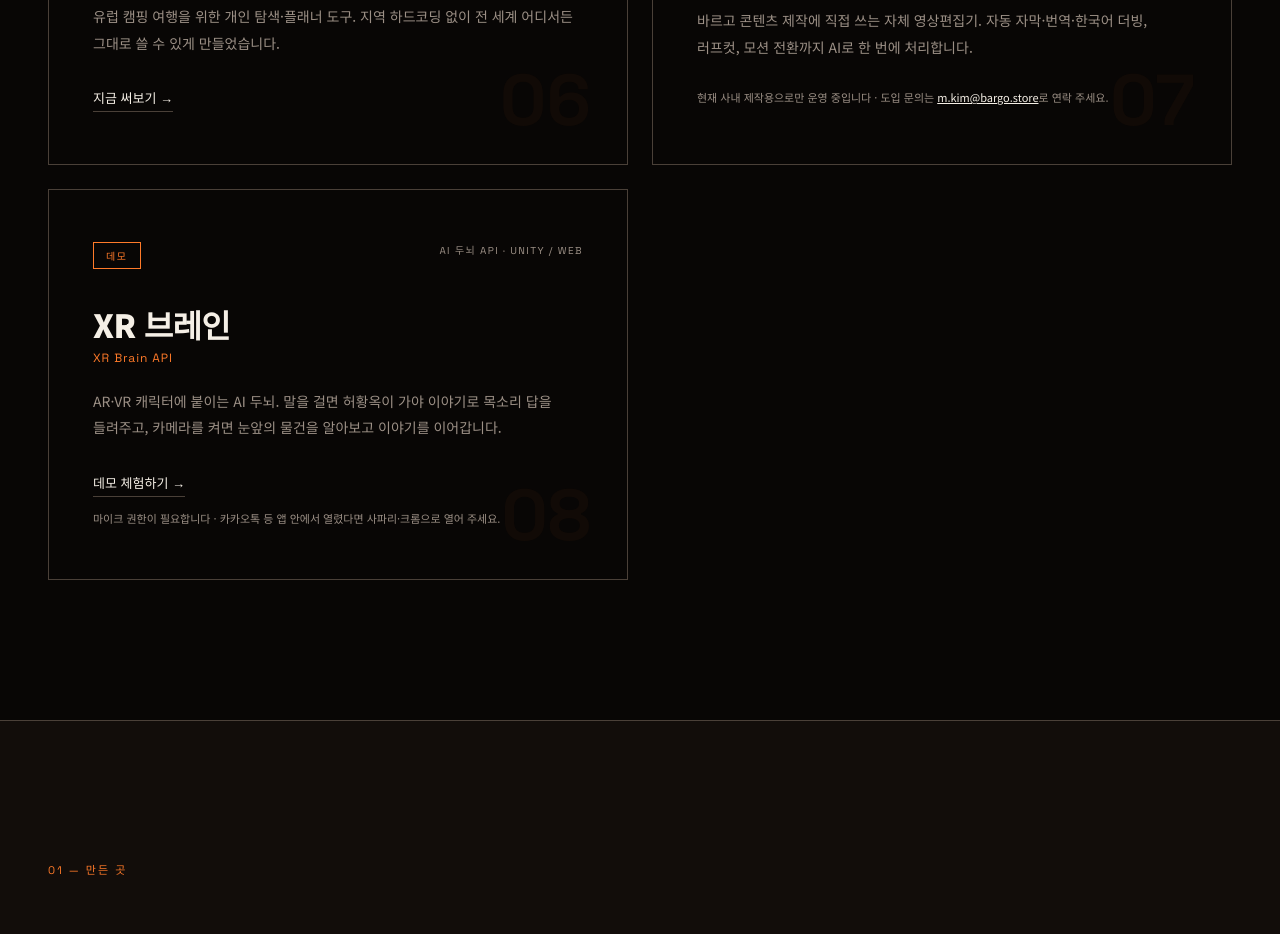
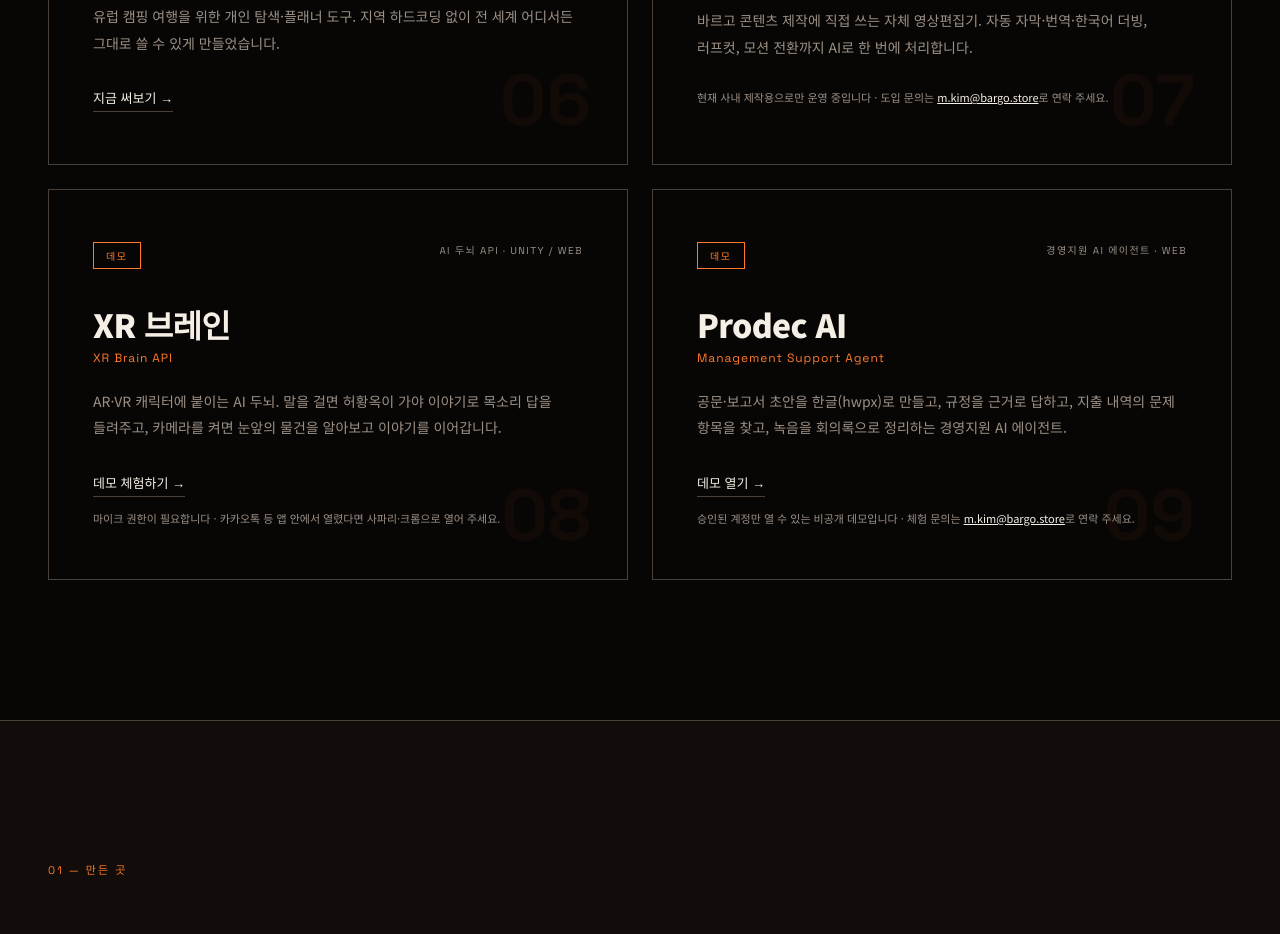
Before and after one commit to spaceworks02-tech/bargo-apps, a plain HTML site: page index.html in a window 1280 px wide. Shown: the part 3641-4575 px from the top of the page. Drawn offline with Linux system fonts and the light colour scheme.

Commit message:
앱 09 Prodec AI 데모 카드 추가
Co-Authored-By: Claude Opus 5.5 <noreply@anthropic.com>
Claude-Session: https://claude.ai/code/session_01KuXLy5zGfNLAiudUBxK4DC

```diff
--- a/index.html
+++ b/index.html
@@ -396,6 +396,23 @@
         </p>
         <div class="proj-glyph">08</div>
       </div>
+      <div class="proj-card reveal reveal-delay-2">
+        <div class="proj-card-top">
+          <span class="proj-badge beta">데모</span>
+          <span class="proj-type">경영지원 AI 에이전트 · Web</span>
+        </div>
+        <div class="proj-name">Prodec AI</div>
+        <div class="proj-name-sub">Management Support Agent</div>
+        <p class="proj-desc">
+          공문·보고서 초안을 한글(hwpx)로 만들고, 규정을 근거로 답하고,
+          지출 내역의 문제 항목을 찾고, 녹음을 회의록으로 정리하는 경영지원 AI 에이전트.
+        </p>
+        <a href="https://prodec.bargo2023.co.kr/" class="proj-link">데모 열기 →</a>
+        <p class="proj-note">
+          승인된 계정만 열 수 있는 비공개 데모입니다 · 체험 문의는 <a href="mailto:m.kim@bargo.store" style="color:var(--white);">m.kim@bargo.store</a>로 연락 주세요.
+        </p>
+        <div class="proj-glyph">09</div>
+      </div>
     </div>
   </section>
 
```
